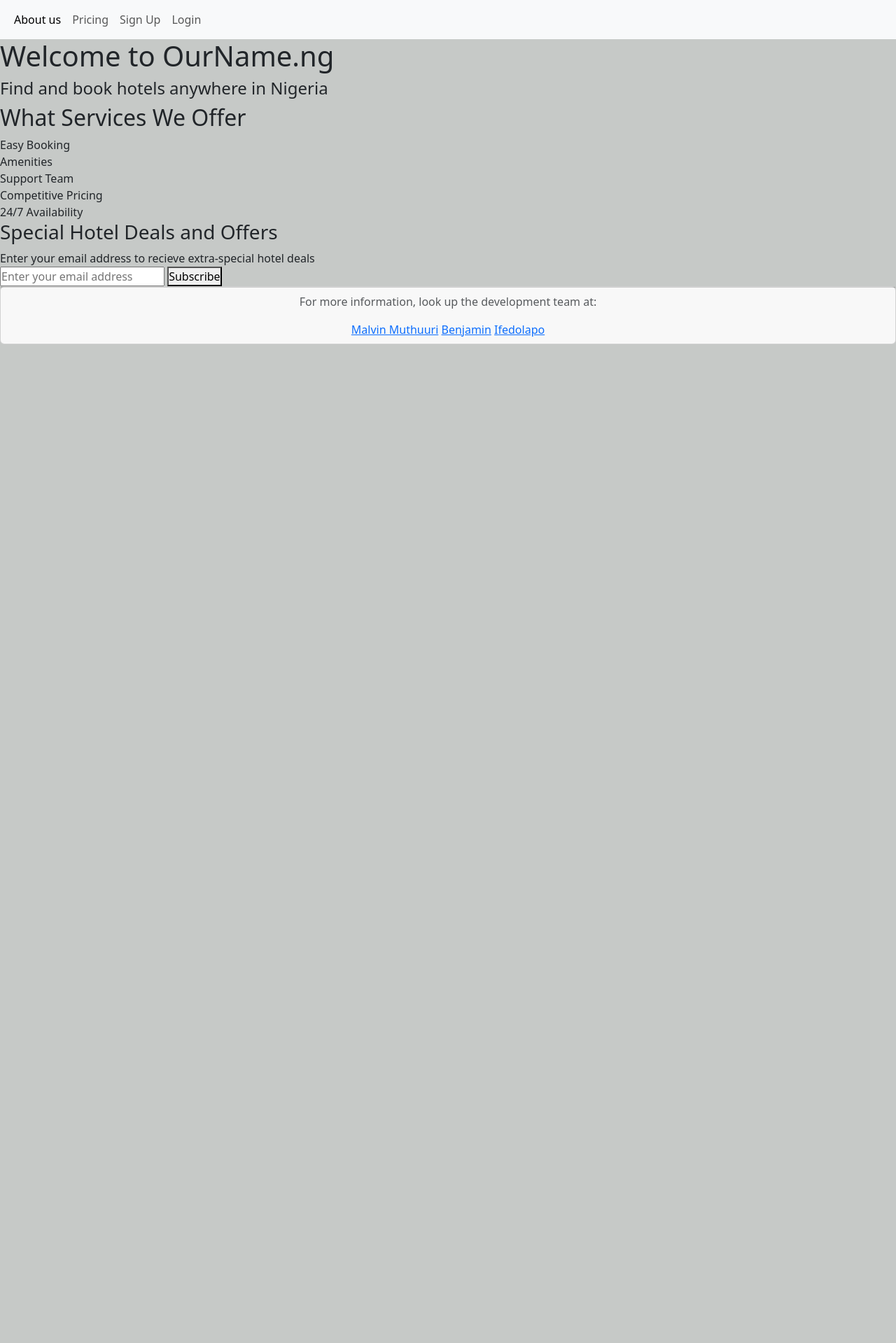
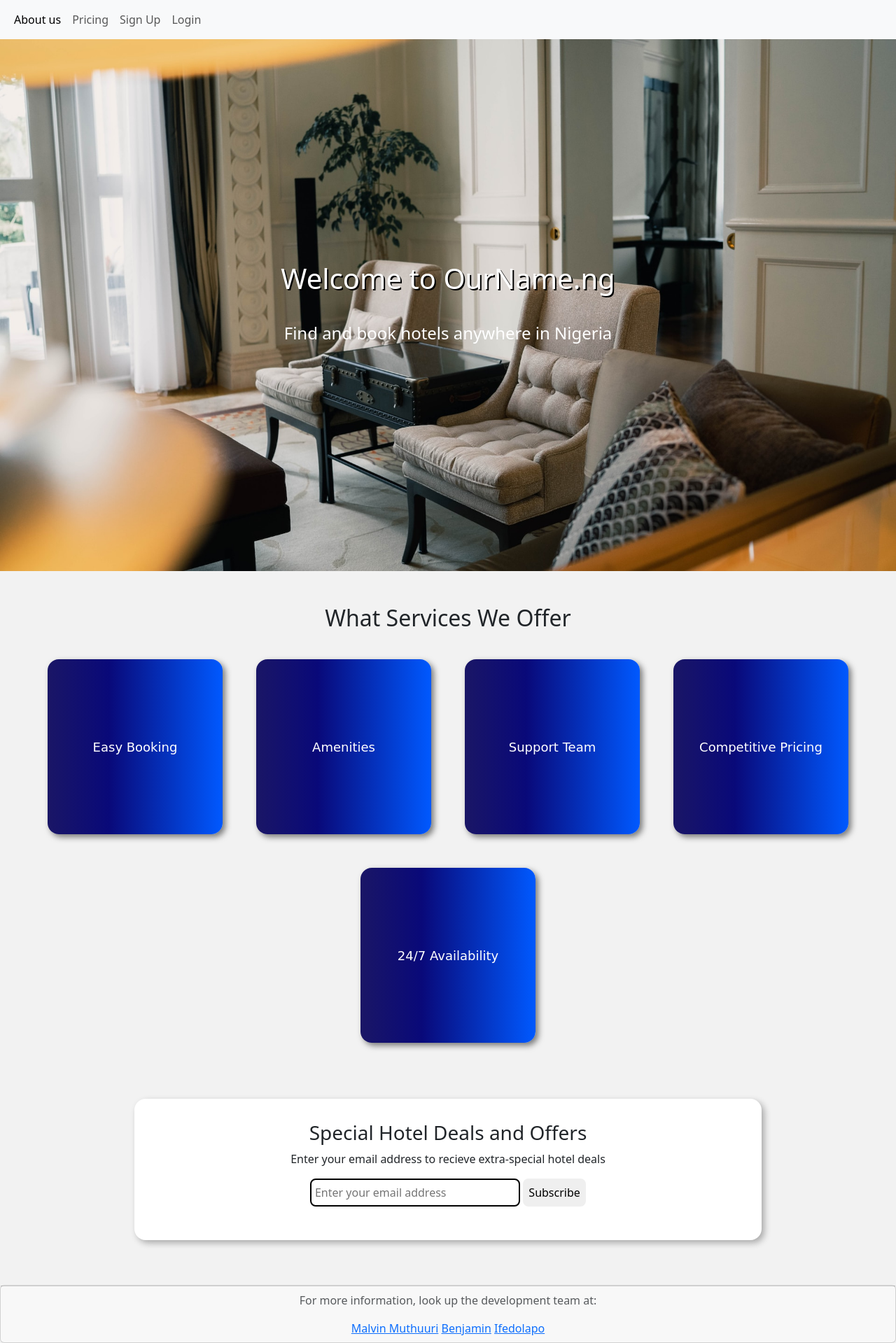
Before and after one commit to malvinmuthuuri47/portfolio_project, a Flask app: page / in a window 1280 px wide. Shown: the whole page at 70% size. Before the commit the page ends 491 px from the top, so only its background shows below. Run offline with Flask 3, Linux system fonts and the light colour scheme.

Commit message:
include styles for homepage

```diff
--- a/HTML_intro/website/static/style.css
+++ b/HTML_intro/website/static/style.css
@@ -4,5 +4,108 @@
 }
 
 body {
-    background-color: rgb(198, 201, 199);
+    background-color: #f2f2f2;
 }
+
+/* Navbar */
+
+
+
+/* Landing Page */
+
+.landing{
+    height: 95vh;
+    background-image: url(images/Landing_bg.jpg);
+    background-size: cover;
+    background-position: center;
+    display: flex;
+    align-items: center;
+    justify-content: center;
+    flex-direction: column;
+    color: white;
+}
+
+.landing h1{
+    text-shadow: 2px 2px #000000;
+    padding-bottom: 2rem;
+}
+
+
+/* Services section */
+
+.home-services{
+    display: flex;
+    flex-direction: column;
+    justify-content: center;
+    align-items: center;
+    padding: 1rem;
+}
+
+.home-services h2{
+    padding: 2rem;
+}
+
+.services-cards{
+    display: flex;
+    flex-wrap: wrap;
+    align-items: center;
+    justify-content: center;
+    gap: 3rem;
+}
+
+.services-card{
+    width: 250px;
+    height: 250px;
+    text-align: center;
+    background: rgb(2,0,36);
+    background: linear-gradient(90deg, rgb(26, 22, 102) 0%, rgba(9,9,121,1) 35%, rgb(0, 89, 255) 100%);
+    display: flex;
+    align-items: center;
+    justify-content: center;
+    color: white;
+    border-radius: 1rem;
+    justify-content: center;
+    font-family: cursive;
+    font-size: 18px;
+    box-shadow: 4px 4px 8px rgba(0, 0, 0, 0.5);
+}
+
+
+/* special deals */
+
+.special-deals{
+    display: flex;
+    width: 70vw;
+    flex-direction: column;
+    align-items: center;
+    justify-content: center;
+    background: #fff;
+    border-radius: 1rem;
+    padding: 2rem;
+    margin: 4rem auto;
+    box-shadow: 4px 4px 10px rgba(0, 0, 0, 0.3);
+}
+
+.subscribe{
+    padding: 1rem;
+    display: flex;
+    flex-direction: column;
+    justify-content: center;
+    align-items: center;
+}
+
+.email-text{
+    border: none;
+    height: 40px;
+    padding: 0.3rem;
+    width: 300px;
+    border: 2px solid black;
+    border-radius: 0.5rem;
+}
+
+.subscribe-btn{
+    height: 40px;
+    padding: 0.5rem;
+    border-radius: 0.5rem;
+    border: none;
+}
```
